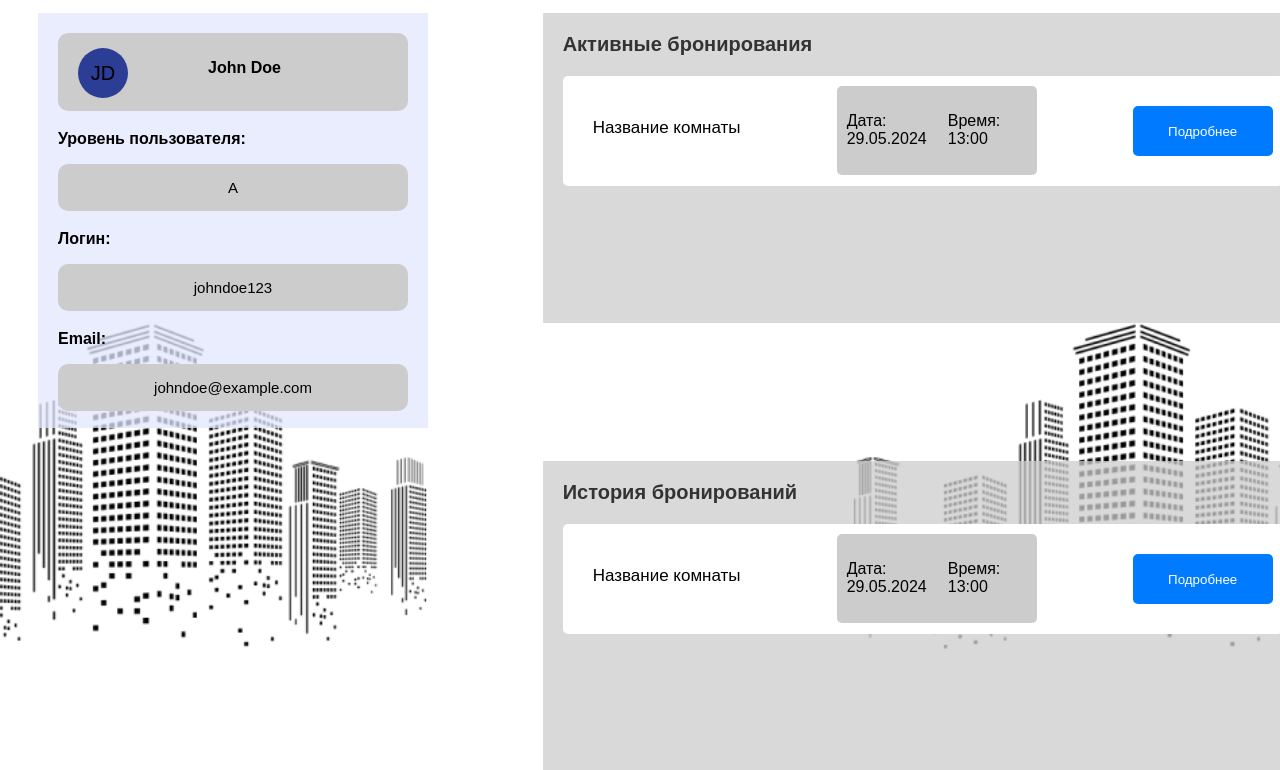
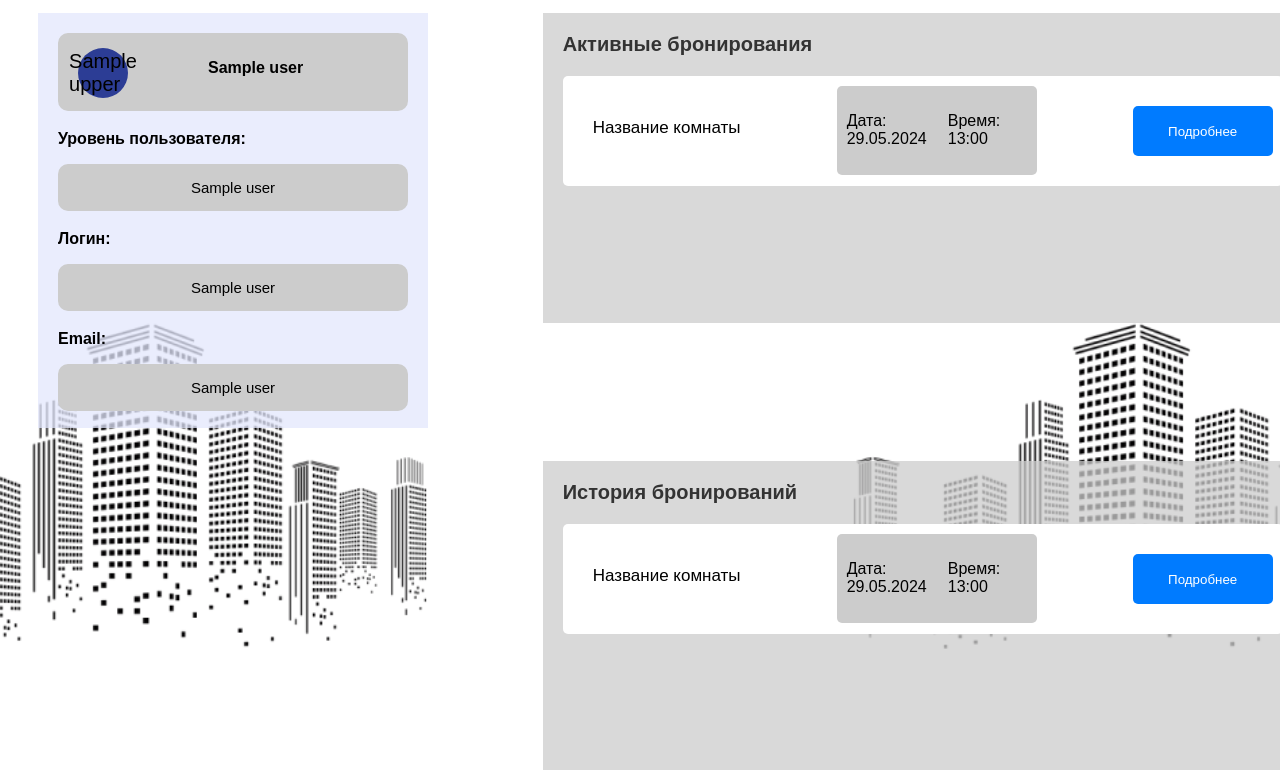
Before and after one commit to al1vel/itproject, a FastAPI app: template templates/lk.html in a window 1280 px wide. Shown: the part 135-905 px from the top of the page. Run offline with FastAPI, Linux system fonts and the light colour scheme; the template is opened without the code that fills it: most values are stand-ins (such as "Sample title", 1, 10 or a date in 2020); parts of the project's set-up code (start-up, migrations or seed data) failed here and were passed over; some web fonts are replaced.

Commit message:
написала ручку для личного кабинета

```diff
--- a/main.py
+++ b/main.py
@@ -14,7 +14,7 @@ cursor = connection.cursor()
 templates = Jinja2Templates(directory="templates")
 
 app = FastAPI()
-app.mount("templates/static", StaticFiles(directory="templates/static"), name="static")
+app.mount("/static", StaticFiles(directory="templates/static"), name="static")
 
 
 class UserLogin(BaseModel):
@@ -357,3 +357,20 @@ async def login_user(request: Request, login: str = Form(...), password: str = F
         raise HTTPException(status_code=401, detail="Неправильный логин или пароль")
 
     return templates.TemplateResponse("login.html", {"request": request})
+
+
+@app.get("/user_info", response_class=HTMLResponse)
+async def get_user_info(request: Request, login: str):
+    # Establish connection to the database
+    connection = sqlite3.connect('my_database.db')
+    cursor = connection.cursor()
+
+    # Fetch user data from the database based on the login
+    cursor.execute('SELECT * FROM Users WHERE login = ?', (login,))
+    user_data = cursor.fetchone()
+
+    if user_data is None:
+        raise HTTPException(status_code=404, detail="User not found")
+
+    # Pass the user data to the HTML template
+    return templates.TemplateResponse("lk.html", {"request": request, "user_data": user_data})
--- a/templates/lk.html
+++ b/templates/lk.html
@@ -13,22 +13,22 @@
     <div class="container">
         <div class="profile-container">
             <div class="user-info">
-            <div class="avatar">JD</div>
+                <div class="avatar">{{ user_data[1][0].upper() }}</div>
                 <div class="user-details">
-                <p>John Doe</p>
+                    <p>{{ user_data[1] }}</p>
                 </div>
             </div>
-            <p><strong> Уровень пользователя:</strong></p>
+            <p><strong>Уровень пользователя:</strong></p>
             <div class="user-info1">
-            <p>A</p>
+                <p>{{ user_data[4] }}</p>
             </div>
-            <p><strong> Логин:</strong></p>
+            <p><strong>Логин:</strong></p>
             <div class="user-info1">
-            <p>johndoe123</p>
+                <p>{{ user_data[2] }}</p>
             </div>
-            <p><strong> Email:</strong></p>
+            <p><strong>Email:</strong></p>
             <div class="user-info1">
-            <p>johndoe@example.com</p>
+                <p>{{ user_data[5] }}</p>
             </div>
         </div>
     <div class="vertical-stack">
```
Lines whose indentation alone changed are shown as unchanged.
